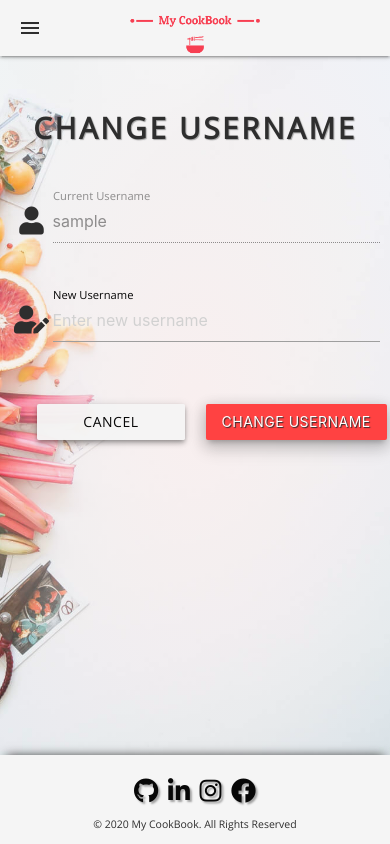
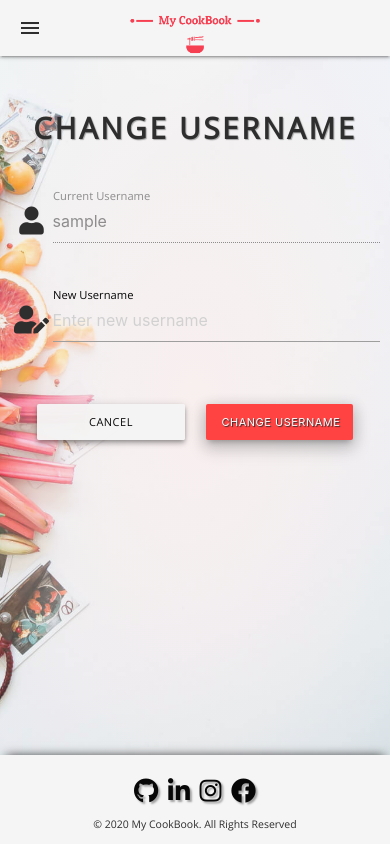
Before and after one commit to irinatu17/MyCookBook, a Flask app: page /change_username/sample in a window 390 px wide. Run offline with Flask 2, Linux system fonts and the light colour scheme; the visitor is signed in with stand-in values (Sample User, id 1); some libraries are stand-ins or nearby versions.

Commit message:
Make change username/password more responsive for mobile

```diff
--- a/mycookbook/static/css/style.css
+++ b/mycookbook/static/css/style.css
@@ -50,6 +50,9 @@ margin-top: 1rem;
 }
 .margin-bottom-small{
 margin-bottom: 1rem;
+}
+.margin-bottom-large{
+margin-bottom: 2rem;
 }
 .container-95{
 width: 95%;
@@ -369,9 +372,6 @@ margin: 5px;
 .btn-green:focus{
 background-color: var(--lighgreen);
 }
-.buttons-change{
-margin-bottom: 2rem;
-}
 .button-coral{
 background-color: var(--coral);
 text-shadow: 1px 1px 1px var(--lightblack);
@@ -390,7 +390,9 @@ margin: 5px;
 .btn-golden:focus{
 background-color: var(--yellow);
 }
-
+.btn-change{
+font-size: 11px;
+}
 /*Errors*/
 .error-heading{
 font-size: 3.2rem;
@@ -427,6 +429,9 @@ width: 15rem;
 }
 .unordered-list{
 text-align: left;
+}
+.btn-change{
+font-size: 14px;
 }
 }
 /*  Tablet size only Media queries */
--- a/mycookbook/templates/change_username.html
+++ b/mycookbook/templates/change_username.html
@@ -48,17 +48,17 @@
         {% endfor %} {% endif %} {% endwith %}
       </div>
         <!--Button-->
-      <div class="col s6 right-align buttons-change">
+      <div class="col s6 right-align margin-bottom-large">
         <a
           href="{{ url_for('account_settings', username = session.username) }}"
-          class="btn z-depth-2 btn-form btn-secondary waves-effect waves-light uppercase"
+          class="btn z-depth-2 btn-change btn-form btn-secondary waves-effect waves-light uppercase"
           name="action"
         >
           Cancel
         </a>
       </div>
-      <div class="col s6 left-align buttons-change">
-      {{ form.submit(class="btn z-depth-3 btn-login button-coral uppercase") }}
+      <div class="col s6 left-align margin-bottom-large">
+      {{ form.submit(class="btn z-depth-3 btn-change btn-form button-coral uppercase") }}
       </div>
     </form>
   </div>
```
Also changed, not shown: mycookbook/templates/change_password.html (+4 -4 lines).
